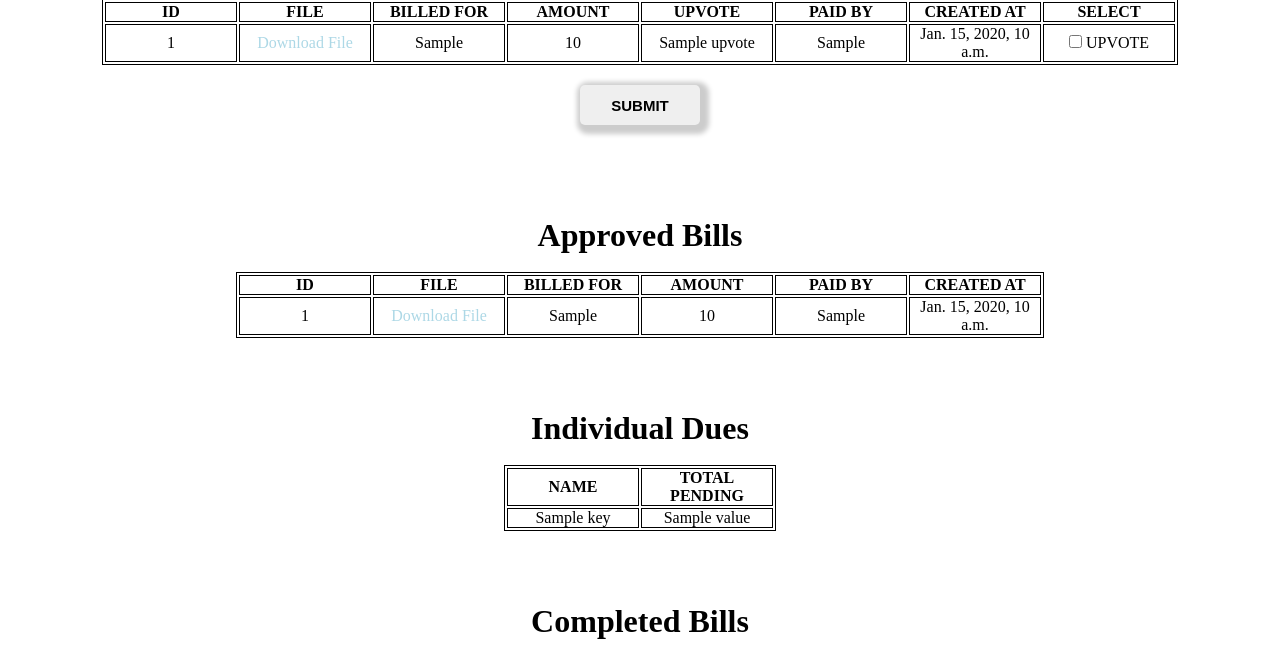
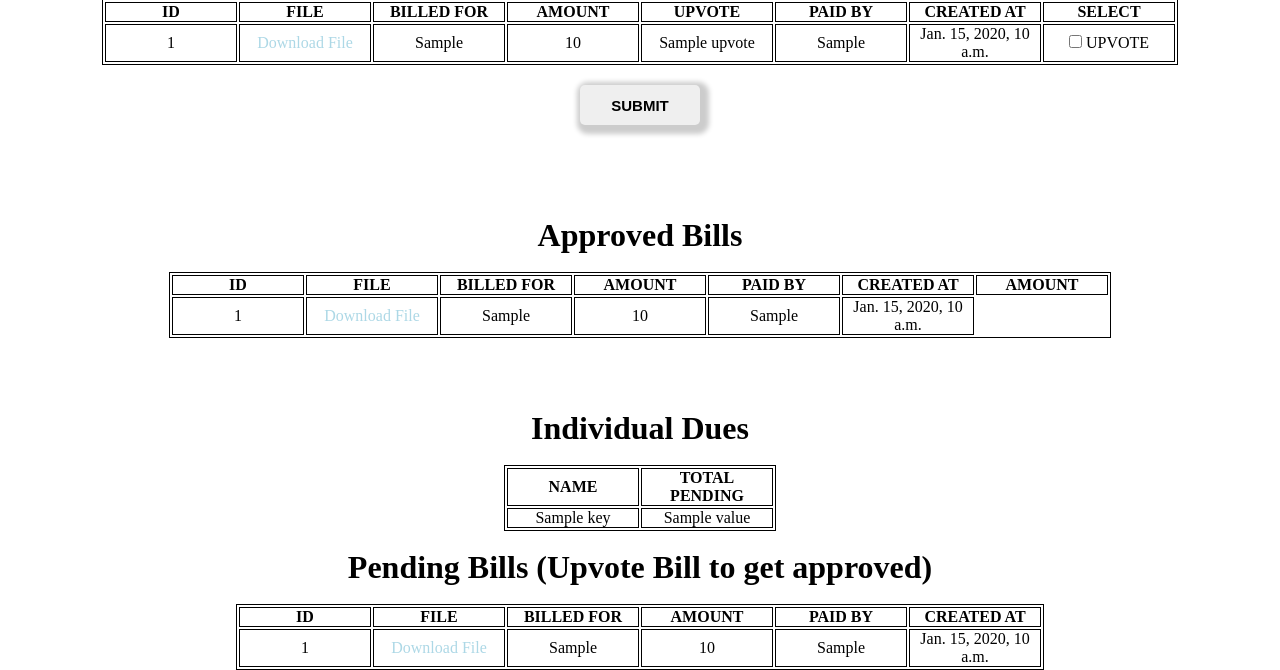
Before and after one commit to diptampaul/Bill-Management-System, a Django app: template templates/group/group.html in a window 1280 px wide. Shown: the part 245-915 px from the top of the page. Before the commit the page ends 884 px from the top, so only its background shows below. Run offline with Django 4.2, Linux system fonts and the light colour scheme; the template is opened without the code that fills it: most values are stand-ins (such as "Sample title", 1, 10 or a date in 2020).

Commit message:
Show completed bills in dashboard

```diff
--- a/bill/models.py
+++ b/bill/models.py
@@ -6,7 +6,7 @@ class Bill(models.Model):
     bid = models.IntegerField(primary_key=True)
     billed_for = models.CharField(max_length=400)
     amount = models.FloatField()
-    status = models.CharField(max_length=2)  #p or a (pending or approve)
+    status = models.CharField(max_length=2)  #p or a or c (pending or approve or completed)
     upvote =  models.IntegerField()
     created = models.DateTimeField(auto_now_add=True)
     gid = models.IntegerField()
--- a/group/models.py
+++ b/group/models.py
@@ -13,3 +13,4 @@ class Group_Members(models.Model):
     mid = models.IntegerField(primary_key=True)   #Groupid + Member Number    #And also check if mid can never be greater than gid
     gid = models.IntegerField(default=0)
     m_name = models.CharField(max_length=200)
+    wallet_balance = models.FloatField(default=0)
--- a/templates/group/group.html
+++ b/templates/group/group.html
@@ -72,7 +72,7 @@
 
 {%if approved_bills|length%}
 <br><br><br><h1>Approved Bills</h1><br>
-<table class="details pending">
+<table class="details approved">
     <tr>
       <th> ID </th>
       <th> FILE </th>
@@ -80,6 +80,7 @@
       <th> AMOUNT </th>
       <th> PAID BY </th>
       <th> CREATED AT </th>
+      <th> AMOUNT </th>
     </tr>
     {%for bill in approved_bills%}
     <tr>
@@ -94,13 +95,13 @@
     {%endfor%}
   </table><br>
 {%else%}
-<h1>Pending Bills </h1><br>
+<h1>Approved Bills </h1><br>
 <h3>---- All Cleared | Enjoy !!! ----</h3>
 {%endif%}
 
 {%if dues|length%}
 <br><br><br><h1>Individual Dues</h1><br>
-<table class="details pending">
+<table class="details dues">
     <tr>
       <th> NAME </th>
       <th> TOTAL PENDING </th>
@@ -113,9 +114,35 @@
     {%endfor%}
   </table><br>
 {%else%}
-<h1>Pending Bills </h1><br>
+<h1>Individual Dues </h1><br>
 <h3>---- All Cleared | Enjoy !!! ----</h3>
 {%endif%}
 
-<br><br><br><h1>Completed Bills</h1><br>
+{%if completed_bills|length%}
+<h1>Pending Bills (Upvote Bill to get approved)</h1><br>
+<table class="details completed">
+    <tr>
+      <th> ID </th>
+      <th> FILE </th>
+      <th> BILLED FOR </th>
+      <th> AMOUNT </th>
+      <th> PAID BY </th>
+      <th> CREATED AT </th>
+    </tr>
+    {%for bill in completed_bills%}
+    <tr>
+        <td>{{bill.id}}</td>
+        <td><a href="{% url 'bills_download' filename=bill.file %}" style="color: lightblue;" onMouseOver="this.style.color='black'"
+            onMouseOut="this.style.color='lightblue'">Download File</a></td>
+        <td>{{bill.billed_for}}</td>
+        <td>{{bill.amount}}</td>
+        <td>{{bill.m_user}}</td>
+        <td>{{bill.created_at}}</td>
+    </tr>
+    {%endfor%}
+  </table>
+{%else%}
+<h1>Completed Bills </h1><br>
+<h3>---- Empty ----</h3>
+{%endif%}
 {%endblock%}
--- a/user/views.py
+++ b/user/views.py
@@ -34,8 +34,8 @@ def add_member(request):
                     group_member.m_name = m_name
                     group_member.save()
 
-                    pending_bills, approved_bills, dues = get_bills(str(gd.gid))
-                    return render(request, 'group/group.html', {'g_name': g_det, 'g_password': g_password, 'pending_bills': pending_bills, 'approved_bills': approved_bills, 'member_added': True, 'dues': dues})
+                    pending_bills, approved_bills, dues, completed_bills = get_bills(str(gd.gid))
+                    return render(request, 'group/group.html', {'g_name': g_det, 'g_password': g_password, 'pending_bills': pending_bills, 'approved_bills': approved_bills, 'member_added': True, 'dues': dues, 'completed_bills': completed_bills})
         return render(request, 'index.html', {"INVALID": True})
     else:
         return render(request, 'index.html', {})
```
Also changed, not shown: group/utils.py (+9 -6 lines), group/views.py (+5 -5 lines), db.sqlite3, group/migrations/0002_group_members_wallet_balance.py (added).
